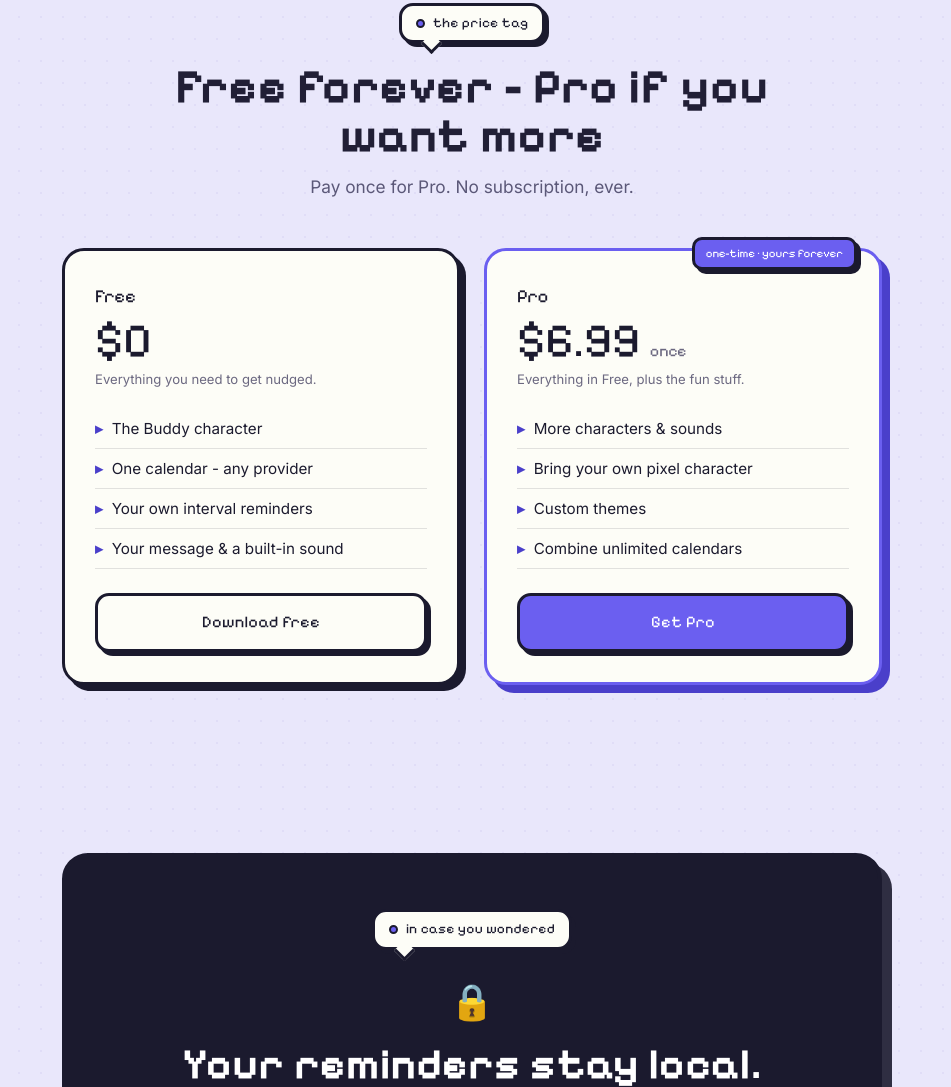
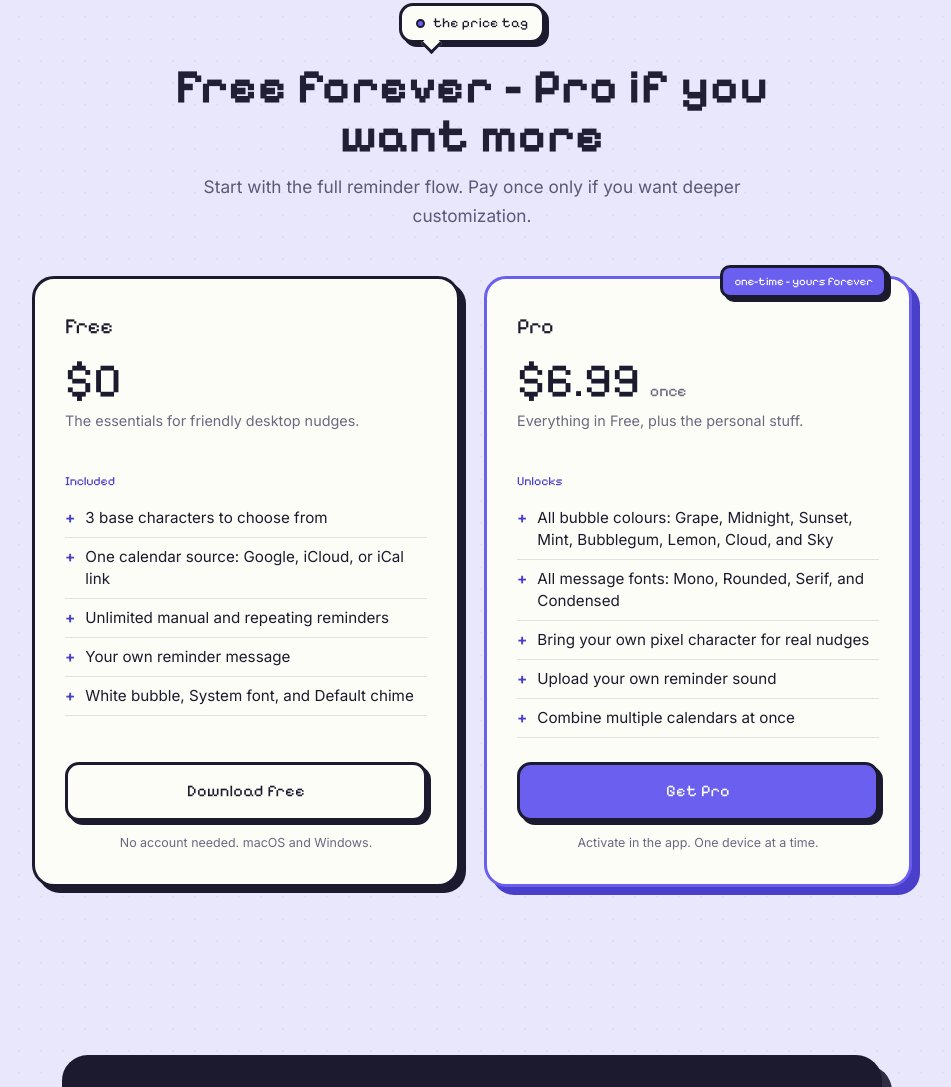
Before and after one commit to mehulsethia/nudzie, an Electron app: page site/index.html in a window 1280 px wide. Shown: the part 4218-5305 px from the top of the page, without its empty margins (168-1119 px from the left). Drawn offline with Linux system fonts and the light colour scheme.

Commit message:
Pricing section UI fixes

```diff
--- a/site/index.html
+++ b/site/index.html
@@ -327,18 +327,20 @@ nav{position:sticky;top:0;z-index:50;
 @media(max-width:520px){.why{grid-template-columns:1fr}}
 
 /* ---------- pricing ---------- */
-.prices{display:grid;grid-template-columns:1fr 1fr;gap:24px;max-width:820px;margin:0 auto}
-.price{background:var(--bubble);color:var(--bubble-ink);border:3px solid var(--border);border-radius:22px;box-shadow:var(--hard);padding:30px;position:relative}
+.prices{display:grid;grid-template-columns:1fr 1fr;gap:24px;max-width:880px;margin:0 auto;align-items:stretch}
+.price{background:var(--bubble);color:var(--bubble-ink);border:3px solid var(--border);border-radius:22px;box-shadow:var(--hard);padding:30px;position:relative;display:flex;flex-direction:column;min-height:100%}
 .price.pro{border-color:var(--grape);box-shadow:8px 8px 0 var(--grape-deep)}
-.price .plan{font-family:'Pixelify Sans';font-size:1.15rem;margin-bottom:6px}
+.price .plan{font-family:'Pixelify Sans';font-size:1.35rem;margin-bottom:6px}
 .price .amt{font-family:'Pixelify Sans';font-size:3rem;line-height:1;margin:6px 0 4px}
 .price .amt small{font-size:1rem;color:var(--bubble-muted)}
-.price .terms{font-size:.82rem;color:var(--bubble-muted);margin-bottom:18px}
+.price .terms{font-size:.9rem;color:var(--bubble-muted);margin-bottom:18px;min-height:2.9em}
+.price .list-label{font-family:'Pixelify Sans';font-size:.78rem;color:var(--grape-text);margin:2px 0 8px}
 .price ul{list-style:none;padding:0;margin:0 0 24px}
-.price li{display:flex;gap:9px;padding:7px 0;font-size:.95rem;border-bottom:1px solid color-mix(in srgb,var(--border) 12%,transparent)}
-.price li::before{content:"▸";color:var(--grape-text);font-weight:700}
+.price li{display:flex;gap:10px;padding:8px 0;font-size:.95rem;border-bottom:1px solid color-mix(in srgb,var(--border) 12%,transparent);line-height:1.45}
+.price li .mark{flex:0 0 auto;color:var(--grape-text);font-weight:700}
 .price .badge{position:absolute;top:-14px;right:22px;background:var(--grape);color:#fff;font-family:'Pixelify Sans';font-size:.72rem;border:3px solid var(--border);border-radius:10px;padding:4px 11px;box-shadow:var(--hard-sm)}
-.price .btn{width:100%}
+.price .btn{width:100%;margin-top:auto}
+.price .after{font-size:.78rem;color:var(--bubble-muted);text-align:center;margin:12px 0 0}
 @media(max-width:680px){.prices{grid-template-columns:1fr}}
 
 /* ---------- privacy ---------- */
@@ -647,33 +649,39 @@ footer.wrap{border-top:3px solid var(--border);margin-top:40px;padding:80px 24px
   <div class="head">
     <div class="eyebrow-wrap"><span class="eyebrow"><span class="dot"></span>the price tag</span></div>
     <h2>Free forever - Pro if you want more</h2>
-    <p>Pay once for Pro. No subscription, ever.</p>
+    <p>Start with the full reminder flow. Pay once only if you want deeper customization.</p>
   </div>
   <div class="prices" id="download">
     <div class="price">
       <div class="plan">Free</div>
       <div class="amt">$0</div>
-      <div class="terms">Everything you need to get nudged.</div>
+      <div class="terms">The essentials for friendly desktop nudges.</div>
+      <div class="list-label">Included</div>
       <ul>
-        <li>The Buddy character</li>
-        <li>One calendar - any provider</li>
-        <li>Your own interval reminders</li>
-        <li>Your message &amp; a built-in sound</li>
+        <li><span class="mark">+</span><span>3 base characters to choose from</span></li>
+        <li><span class="mark">+</span><span>One calendar source: Google, iCloud, or iCal link</span></li>
+        <li><span class="mark">+</span><span>Unlimited manual and repeating reminders</span></li>
+        <li><span class="mark">+</span><span>Your own reminder message</span></li>
+        <li><span class="mark">+</span><span>White bubble, System font, and Default chime</span></li>
       </ul>
       <a class="btn" href="https://github.com/mehulsethia/nudzie-releases/releases/latest/download/Nudzie.dmg">Download free</a>
+      <p class="after">No account needed. macOS and Windows.</p>
     </div>
     <div class="price pro">
-      <div class="badge">one-time · yours forever</div>
+      <div class="badge">one-time - yours forever</div>
       <div class="plan">Pro</div>
       <div class="amt">$6.99 <small>once</small></div>
-      <div class="terms">Everything in Free, plus the fun stuff.</div>
+      <div class="terms">Everything in Free, plus the personal stuff.</div>
+      <div class="list-label">Unlocks</div>
       <ul>
-        <li>More characters &amp; sounds</li>
-        <li>Bring your own pixel character</li>
-        <li>Custom themes</li>
-        <li>Combine unlimited calendars</li>
+        <li><span class="mark">+</span><span>All bubble colours: Grape, Midnight, Sunset, Mint, Bubblegum, Lemon, Cloud, and Sky</span></li>
+        <li><span class="mark">+</span><span>All message fonts: Mono, Rounded, Serif, and Condensed</span></li>
+        <li><span class="mark">+</span><span>Bring your own pixel character for real nudges</span></li>
+        <li><span class="mark">+</span><span>Upload your own reminder sound</span></li>
+        <li><span class="mark">+</span><span>Combine multiple calendars at once</span></li>
       </ul>
       <a class="btn primary" id="getProBtn" href="/api/create-checkout?source=site&redirect=1">Get Pro</a>
+      <p class="after">Activate in the app. One device at a time.</p>
     </div>
   </div>
 </section>
@@ -697,7 +705,7 @@ footer.wrap{border-top:3px solid var(--border);margin-top:40px;padding:80px 24px
   <div class="faq">
     <details><summary>Which calendars work?</summary><p>Google Calendar, Apple iCloud (via CalDAV), and any public iCal / .ics link. It's read-only - Nudzie never edits or deletes your events.</p></details>
     <details><summary>Does it work over fullscreen apps?</summary><p>Yes. The buddy floats above everything, including fullscreen video calls, and never blocks your clicks - it stays out of the way until it's time to nudge.</p></details>
-    <details><summary>What's free, and what's Pro?</summary><p>Free gives you the three base characters, one calendar source, reminders, your own message, the White bubble, System font and Default chime. Pro is a one-time $6.99 and unlocks extra themes, fonts, sounds, bring-your-own pixel art, and combining unlimited calendars.</p></details>
+    <details><summary>What's free, and what's Pro?</summary><p>Free gives you three base characters, one calendar source, unlimited manual and repeating reminders, your own message, the White bubble, System font, and Default chime. Pro is a one-time $6.99 and unlocks all bubble colours, all extra fonts, custom character use, custom sound upload, and combining multiple calendars.</p></details>
     <details><summary>Why does Nudzie ask for Google Calendar access?</summary><p>Nudzie reads your primary Google Calendar only to find upcoming events and show reminder nudges before meetings. Access is read-only, processed on your device, and Nudzie never edits calendar events or sends calendar data to a server.</p></details>
     <details><summary>What about my privacy?</summary><p>Reminder and calendar data stays on your device. No telemetry or analytics. Calendar data stays in memory; only an encrypted sign-in token can be saved, and only with your permission. Pro purchases are handled by Dodo Payments.</p></details>
     <details><summary>Which platforms?</summary><p>macOS (Apple Silicon &amp; Intel) and Windows (x64 &amp; ARM). Same buddy, same features, on whichever desktop you use. Linux can follow.</p></details>
```
